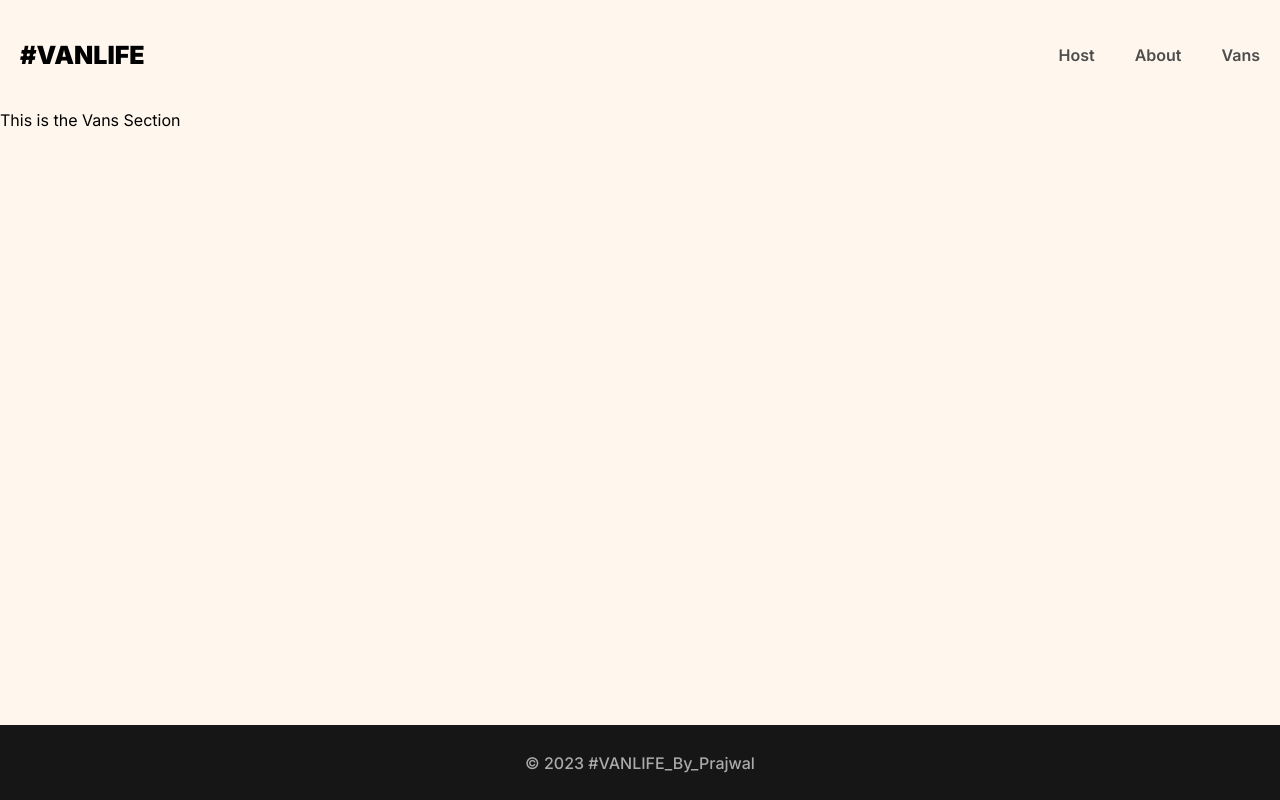
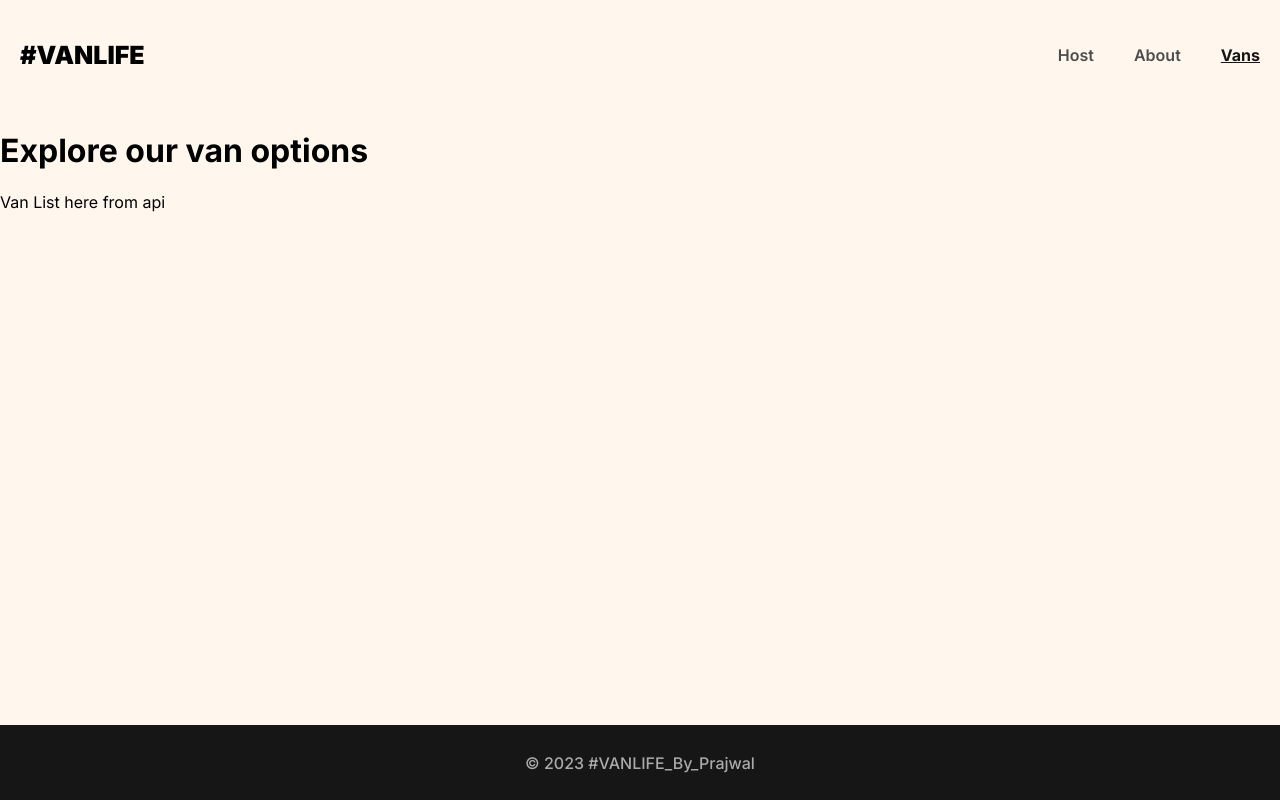
Before and after one commit to prajwl-dh/van-rental-app, a React (Vite) app: page /vans in a window 1280 px wide. Built offline with nearby package versions, Linux system fonts and the light colour scheme; what miragejs would draw is missing.

Commit message:
added isActive feature such that active links in header are underlined

```diff
--- a/src/components/Header.jsx
+++ b/src/components/Header.jsx
@@ -2,13 +2,19 @@ import React from "react";
 import { Link, NavLink } from "react-router-dom"
 
 export default function Header(){
+    const activeStyles = {
+        textDecoration : "underline",
+        fontWeight : "bold",
+        color : "#161616"
+    }
+
     return(
         <header>
             <Link to="." className="site-logo">#vanlife</Link>
             <nav>
-                <NavLink to="host">Host</NavLink>
-                <NavLink to="about">About</NavLink>
-                <NavLink to="vans">Vans</NavLink>
+                <NavLink to="host" style={({isActive}) => isActive ? activeStyles : null}>Host</NavLink>
+                <NavLink to="about" style={({isActive}) => isActive ? activeStyles : null}>About</NavLink>
+                <NavLink to="vans" style={({isActive}) => isActive ? activeStyles : null}>Vans</NavLink>
             </nav>
         </header>
     )
--- a/src/pages/Vans.jsx
+++ b/src/pages/Vans.jsx
@@ -2,8 +2,11 @@ import React from "react"
 
 export default function Vans(){
     return(
-        <div>
-            This is the Vans Section
+        <div className="van-list-container">
+            <h1>Explore our van options</h1>
+            <div className="van-list">
+                Van List here from api
+            </div>
         </div>
     )
 }
```
